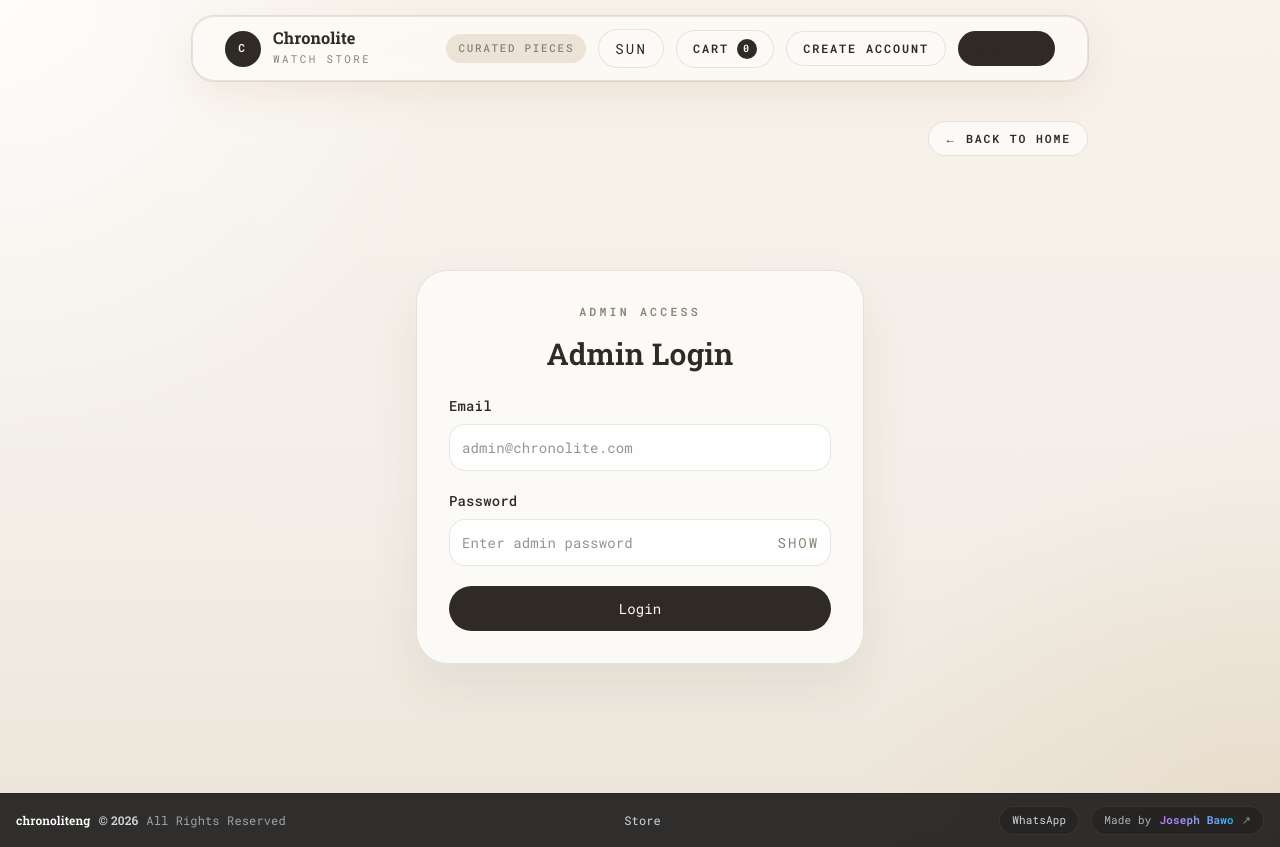
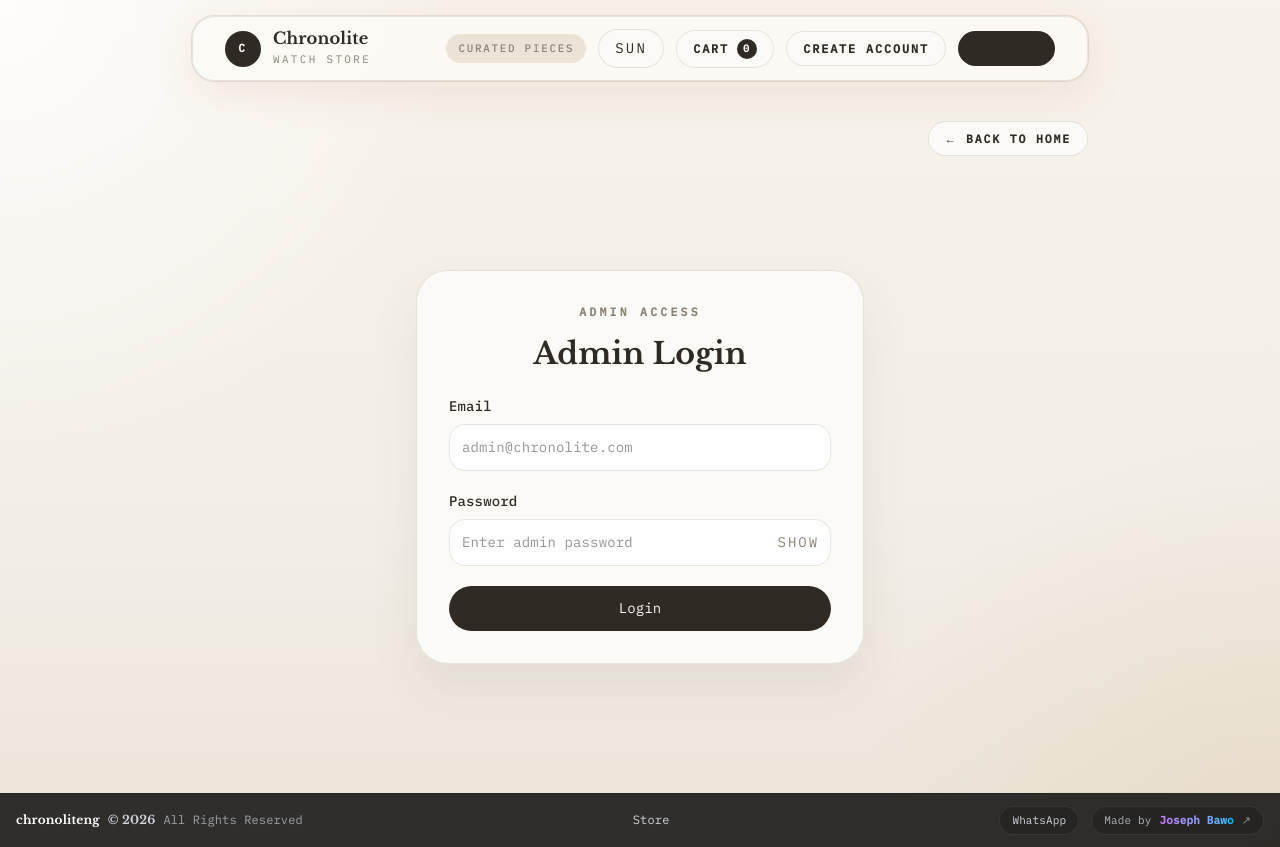
Before and after one commit to Joebakid/chronoliteng-rebrand, a Next.js app in the folder client/: page /admin/login in a window 1280 px wide. Built offline with nearby package versions, Linux system fonts and the light colour scheme; no server answers.

Commit message:
font change

```diff
--- a/client/src/app/fonts.ts
+++ b/client/src/app/fonts.ts
@@ -1,13 +1,16 @@
-import { Roboto_Mono, Roboto_Slab } from "next/font/google";
+import { Libre_Baskerville, IBM_Plex_Mono } from "next/font/google";
 
-export const bodyFont = Roboto_Mono({
+export const displayFont = Libre_Baskerville({
   subsets: ["latin"],
+  weight: ["400", "700"],
+  style: ["normal", "italic"],
+  variable: "--font-display",
+  display: "swap",
+});
+
+export const bodyFont = IBM_Plex_Mono({
+  subsets: ["latin"],
+  weight: ["400", "500"],
   variable: "--font-body",
   display: "swap",
 });
-
-export const displayFont = Roboto_Slab({
-  subsets: ["latin"],
-  variable: "--font-display",
-  display: "swap",
-});
--- a/client/src/app/globals.css
+++ b/client/src/app/globals.css
@@ -1,8 +1,8 @@
 @import "tailwindcss";
 
 :root {
-  --font-body: "Courier New", "Liberation Mono", "Nimbus Mono PS", monospace;
-  --font-display: Rockwell, "Roboto Slab", "Courier New", Georgia, serif;
+  --font-body: "IBM Plex Mono", "Courier New", monospace;
+  --font-display: "Libre Baskerville", Georgia, serif;
   --background: #f3efe8;
   --background-strong: #ebe3d5;
   --surface: rgba(255, 255, 255, 0.82);
@@ -63,7 +63,7 @@ html[data-theme="dark"] {
 
 body {
   min-height: 100vh;
-  font-family: var(--font-body), "Courier New", monospace;
+  font-family: var(--font-body);
   background:
     radial-gradient(circle at top left, rgba(255, 255, 255, 0.85), transparent 30%),
     radial-gradient(circle at bottom right, rgba(227, 210, 186, 0.5), transparent 28%),
@@ -109,7 +109,7 @@ textarea {
 }
 
 .font-display {
-  font-family: var(--font-display), Georgia, serif;
+  font-family: var(--font-display);
 }
 
 .nav-shell {
@@ -118,7 +118,6 @@ textarea {
     0 12px 40px var(--nav-glow);
 }
 
-
 @media (min-width: 1024px) {
   .site-frame {
     width: 70vw;
```
